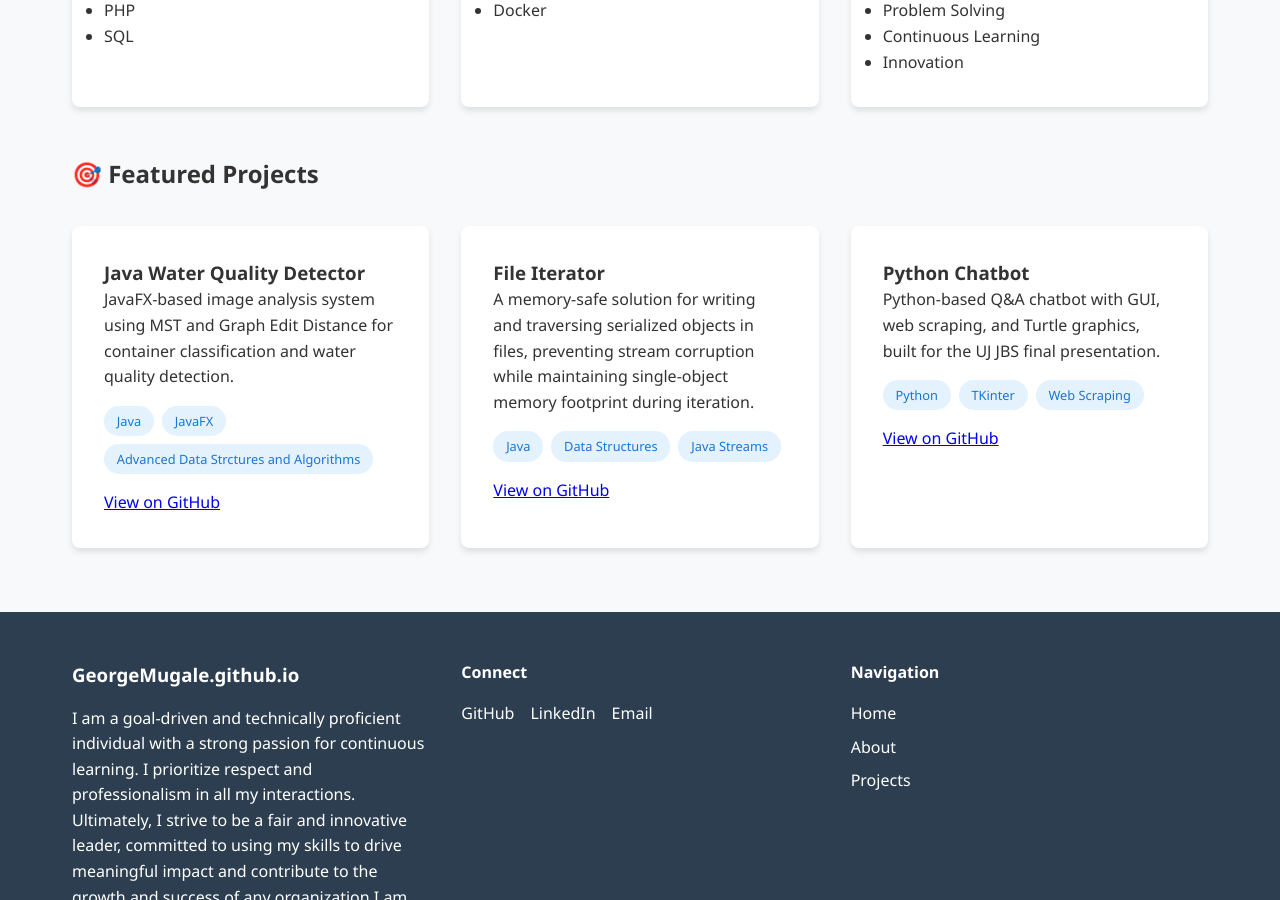
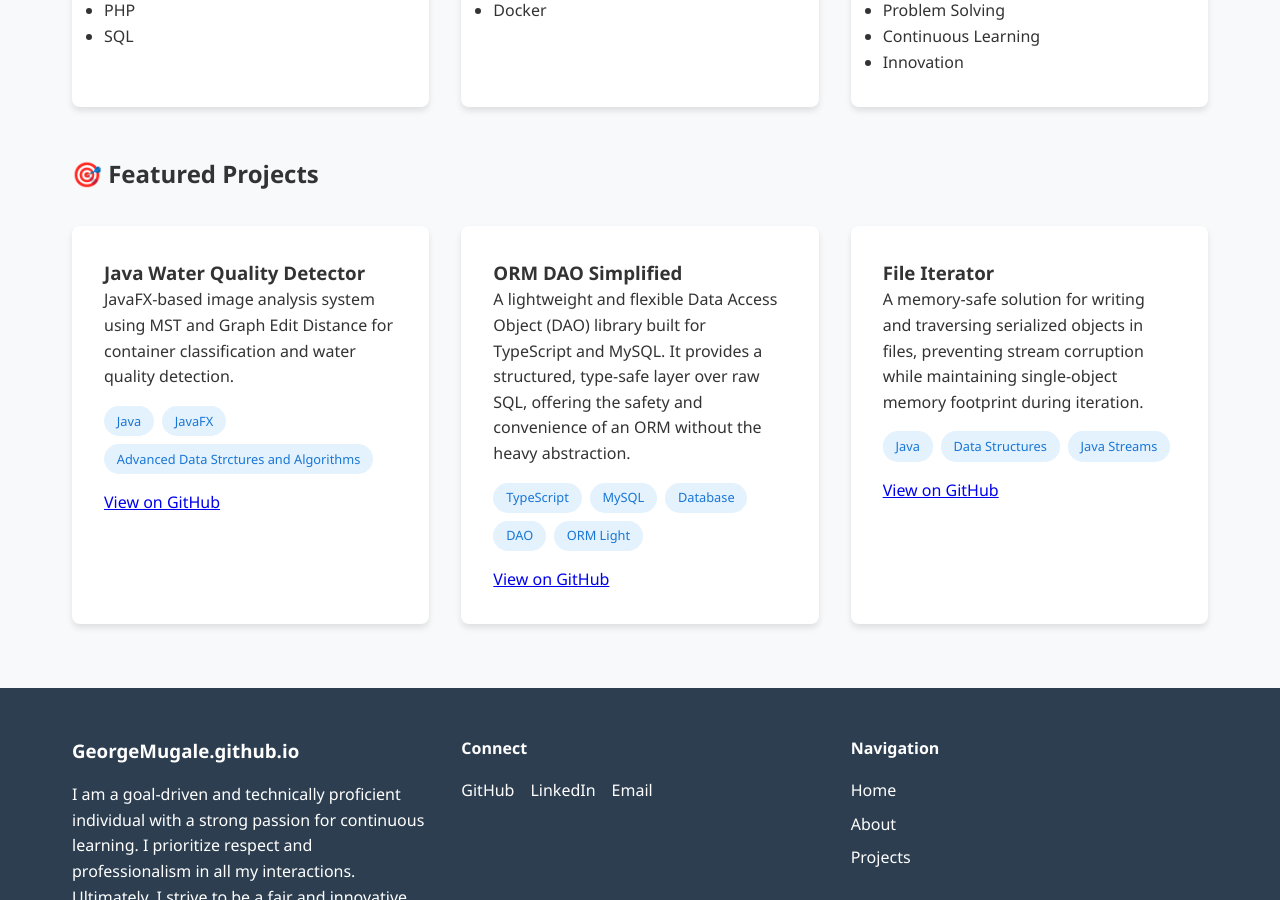
Before and after one commit to GeorgeMugale/GeorgeMugale.github.io, a Jekyll site: the page built from index.md, in a window 1280 px wide and 900 px high, scrolled down 1141 px. Built offline with Jekyll 4.4.1, drawn with Linux system fonts in a browser that asks for light colours.

Commit message:
Update index.md
added new project

```diff
--- a/index.md
+++ b/index.md
@@ -71,6 +71,19 @@ Outside the realm of technology, I enjoy a variety of activities including watch
         <a href="https://github.com/GeorgeMugale/CSC3-Mini-Project">View on GitHub</a>
     </div>
 
+        <div class="project-card">
+        <h3>ORM DAO Simplified</h3>
+        <p>A lightweight and flexible Data Access Object (DAO) library built for TypeScript and MySQL. It provides a structured, type-safe layer over raw SQL, offering the safety and convenience of an ORM without the heavy abstraction.</p>
+        <div class="project-tech">
+            <span class="tech-tag">TypeScript</span>
+            <span class="tech-tag">MySQL</span>
+            <span class="tech-tag">Database</span>
+            <span class="tech-tag">DAO</span>
+            <span class="tech-tag">ORM Light</span>
+        </div>
+        <a href="https://github.com/GeorgeMugale/orm-dao-simplified">View on GitHub</a>
+    </div>
+
     <div class="project-card">
         <h3>File Iterator</h3>
         <p>A memory-safe solution for writing and traversing serialized objects in files, preventing stream corruption while maintaining single-object memory footprint during iteration.</p>
@@ -82,14 +95,5 @@ Outside the realm of technology, I enjoy a variety of activities including watch
         <a href="https://github.com/GeorgeMugale/File-Iterator">View on GitHub</a>
     </div>
 
-    <div class="project-card">
-        <h3>Python Chatbot</h3>
-        <p>Python-based Q&A chatbot with GUI, web scraping, and Turtle graphics, built for the UJ JBS final presentation.</p>
-        <div class="project-tech">
-            <span class="tech-tag">Python</span>
-            <span class="tech-tag">TKinter</span>
-            <span class="tech-tag">Web Scraping</span>
-        </div>
-        <a href="https://github.com/GeorgeMugale/Python-Chatbot">View on GitHub</a>
-    </div>
+
 </div>
```
